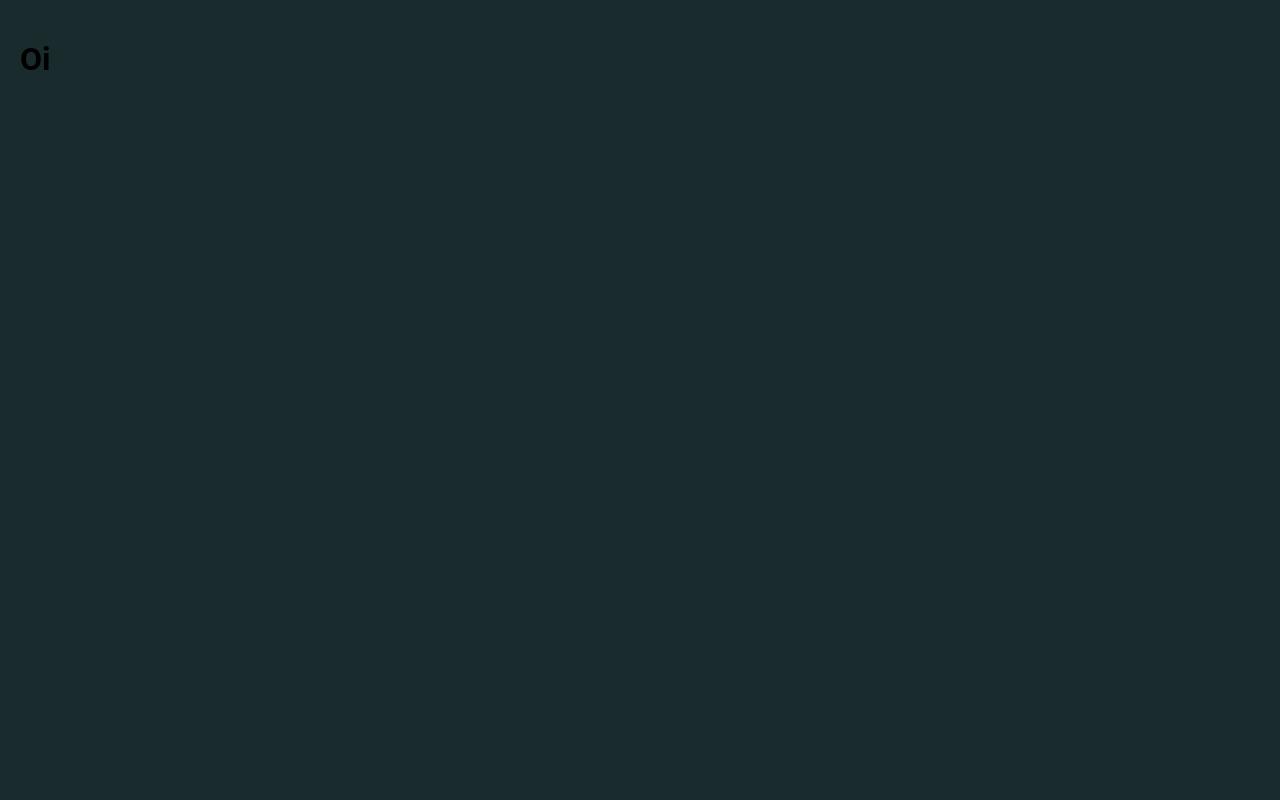
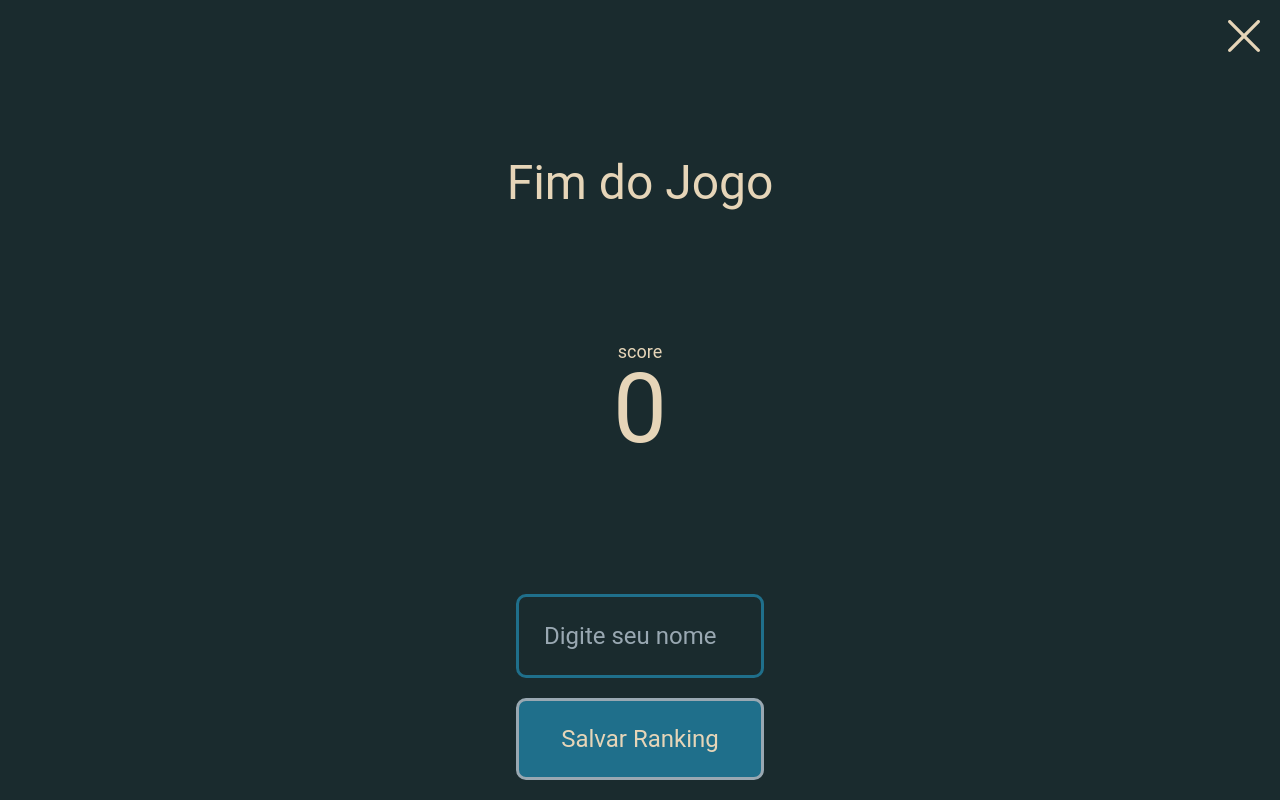
Before and after one commit to jorgeolvr/JS-G3N1U5, a React (Create React App) app: page /end in a window 1280 px wide. Built offline with nearby package versions, Linux system fonts and the light colour scheme.

Commit message:
Projeto finalizado

```diff
--- /dev/null
+++ b/src/components/beginButton/index.js
@@ -0,0 +1,26 @@
+import React from "react";
+import styled from "styled-components/macro";
+
+import { ButtonText } from "../styles/TextStyles";
+
+export default function BeginButton(props) {
+  const { title } = props;
+
+  return (
+    <ButtonWrapper>
+      <Button>{title}</Button>
+    </ButtonWrapper>
+  );
+}
+
+const ButtonWrapper = styled.div`
+  background: #1f6f8b;
+  border: 3px solid #99a8b2;
+  box-sizing: border-box;
+  border-radius: 10px;
+`;
+
+const Button = styled(ButtonText)`
+  text-align: center;
+  color: #e6d5b8;
+`;
--- /dev/null
+++ b/src/components/input/index.js
@@ -0,0 +1,30 @@
+import React from "react";
+import styled from "styled-components/macro";
+
+import { InputText } from "../styles/TextStyles";
+
+export default function Input(props) {
+  const { placeholder, value, onChange } = props;
+
+  return (
+    <Content placeholder={placeholder} value={value} onChange={onChange} />
+  );
+}
+
+const Content = styled(InputText)`
+  width: 100%;
+  background: none;
+  border: 3px solid #1f6f8b;
+  box-sizing: border-box;
+  border-radius: 10px;
+  color: #99a8b2;
+
+  &::placeholder {
+    color: #99a8b2;
+  }
+
+  &:focus {
+    color: #99a8b2;
+    outline: none;
+  }
+`;
--- a/src/components/button/index.js
+++ b/src/components/sendButton/index.js
@@ -3,10 +3,17 @@ import styled from "styled-components/macro";
 
 import { ButtonText } from "../styles/TextStyles";
 
-export default function Button() {
+export default function SendButton(props) {
+  const { title, onClick } = props;
   return (
     <ButtonWrapper>
-      <Title>Iniciar Jogo</Title>
+      <Button
+        onClick={() => {
+          onClick();
+        }}
+      >
+        {title}
+      </Button>
     </ButtonWrapper>
   );
 }
@@ -18,7 +25,12 @@ const ButtonWrapper = styled.div`
   border-radius: 10px;
 `;
 
-const Title = styled(ButtonText)`
+const Button = styled(ButtonText)`
   text-align: center;
   color: #e6d5b8;
+  -moz-user-select: none;
+  -webkit-user-select: none;
+  -ms-user-select: none;
+  user-select: none;
+  -o-user-select: none;
 `;
--- a/src/components/styles/TextStyles.js
+++ b/src/components/styles/TextStyles.js
@@ -7,3 +7,13 @@ export const ButtonText = styled.p`
   font-size: 24px;
   line-height: 28px;
 `;
+
+export const InputText = styled.input`
+  font-family: Roboto;
+  font-style: normal;
+  font-weight: normal;
+  font-size: 24px;
+  line-height: 28px;
+  padding: 25px;
+  margin-bottom: 20px;
+`;
--- /dev/null
+++ b/src/context.js
@@ -0,0 +1,3 @@
+import { createContext } from "react";
+
+export const Context = createContext(null);
--- a/src/pages/EndPage.js
+++ b/src/pages/EndPage.js
@@ -1,6 +1,167 @@
-import React, { useState, useEffect } from "react";
+import React, { useContext } from "react";
+import { Context } from "../context";
+
+import axios from "axios";
 import styled from "styled-components/macro";
 
+import { Link } from "react-router-dom";
+
+import Button from "../components/sendButton/index";
+import Input from "../components/input/index";
+import CloseImage from "../assets/close.svg";
+
 export default function EndPage() {
-  return <h1>Oi</h1>;
+  const { globalScore, userName, setUserName } = useContext(Context);
+
+  function handleSendRanking() {
+    axios
+      .post("https://us-central1-prova-front-letras.cloudfunctions.net/save", {
+        name: userName,
+        score: globalScore,
+      })
+      .then(function (response) {
+        alert("Seu ranking foi salvo com sucesso!", response);
+      });
+  }
+
+  return (
+    <Container>
+      <CloseWrapper>
+        <Navigator to="/">
+          <Close src={CloseImage} />
+        </Navigator>
+      </CloseWrapper>
+      <TitleWrapper>
+        <Title>Fim do Jogo</Title>
+      </TitleWrapper>
+      <ScoreWrapper>
+        <Text>score</Text>
+        <Score>{globalScore}</Score>
+      </ScoreWrapper>
+      <FooterWrapper>
+        <SafeArea />
+        <Column>
+          <Input
+            placeholder="Digite seu nome"
+            value={userName}
+            onChange={(event) => setUserName(event.target.value)}
+          />
+          <ButtonWrapper>
+            <Button title="Salvar Ranking" onClick={handleSendRanking} />
+          </ButtonWrapper>
+        </Column>
+        <SafeArea />
+      </FooterWrapper>
+    </Container>
+  );
 }
+
+const Container = styled.div`
+  display: flex;
+  height: 93vh;
+  flex-direction: column;
+  justify-content: flex-end;
+  align-items: center;
+
+  @media (min-width: 1000px) {
+    height: 95vh;
+  }
+`;
+
+const Title = styled.div`
+  font-family: Roboto;
+  font-style: normal;
+  font-weight: normal;
+  font-size: 48px;
+  line-height: 48px;
+  color: #e6d5b8;
+`;
+
+const CloseWrapper = styled.div`
+  display: flex;
+  flex: 1;
+  width: 100%;
+  align-items: flex-start;
+  justify-content: flex-end;
+`;
+
+const TitleWrapper = styled.div`
+  display: flex;
+  flex: 1;
+  width: 100%;
+  align-items: center;
+  justify-content: center;
+`;
+
+const Close = styled.img`
+  display: flex;
+  flex: 1;
+`;
+
+const ScoreWrapper = styled.div`
+  display: flex;
+  flex-direction: column;
+  flex: 3;
+  width: 100%;
+  align-items: center;
+  justify-content: center;
+`;
+
+const Text = styled.div`
+  font-family: Roboto;
+  font-style: normal;
+  font-weight: normal;
+  font-size: 18px;
+  line-height: 18px;
+  color: #e6d5b8;
+`;
+
+const Score = styled.div`
+  font-family: Roboto;
+  font-style: normal;
+  font-weight: normal;
+  font-size: 96px;
+  line-height: 96px;
+  color: #e6d5b8;
+`;
+
+const FooterWrapper = styled.div`
+  display: flex;
+  flex-direction: row;
+  flex: 2;
+  width: 100%;
+  align-items: flex-end;
+  justify-content: center;
+`;
+
+const SafeArea = styled.div`
+  flex: 0;
+
+  @media (min-width: 1000px) {
+    flex: 2;
+  }
+`;
+
+const ButtonWrapper = styled.div`
+  flex: 1;
+
+  &:hover {
+    cursor: pointer;
+  }
+`;
+
+const Column = styled.div`
+  display: flex;
+  flex: 1;
+  flex-direction: column;
+`;
+
+const Navigator = styled(Link)`
+  &:focus,
+  &:hover,
+  &:visited,
+  &:link,
+  &:active {
+    text-decoration: none;
+  }
+`;
--- a/src/pages/GamePage.js
+++ b/src/pages/GamePage.js
@@ -1,38 +1,35 @@
-import React, { useState, useEffect } from "react";
+import React, { useState, useEffect, useContext, useRef } from "react";
+import { Context } from "../context";
 import styled from "styled-components/macro";
 
 export default function GamePage({ history }) {
   var intervalIndex = 0;
   var arrayIndex = 0;
 
-  let timer = null;
-
+  let timerRef = useRef(null);
   const [number, setNumber] = useState(null);
   const [sequence, setSequence] = useState([Math.floor(Math.random() * 9) + 1]);
-  //var number = null;
-  //var sequence = [Math.floor(Math.random() * 9) + 1];
+
+  const { globalScore, setGlobalScore } = useContext(Context);
 
   useEffect(() => {
-    timer = setInterval(showNumbers, 3000);
-  }, [sequence, setSequence]);
+    timerRef.current = setInterval(showNumbers, 300);
 
     function showNumbers() {
       setNumber(sequence[intervalIndex]);
-    //number = sequence[intervalIndex];
       if (intervalIndex === sequence.length) {
-      clearInterval(timer);
+        clearInterval(timerRef.current);
       } else {
         intervalIndex++;
       }
     }
+  }, [sequence, setSequence, intervalIndex]);
 
   function verifyClickedNumber(value) {
     if (arrayIndex === sequence.length - 1 && value === sequence[arrayIndex]) {
-      // Marca ponto com state global e adiciona um novo número
-      //sequence.push([...sequence, Math.floor(Math.random() * 9) + 1]);
       setSequence([...sequence, Math.floor(Math.random() * 9) + 1]);
+      setGlobalScore(globalScore + 1);
     } else if (value !== sequence[arrayIndex]) {
-      // Perde o jogo
       history.push("/end");
     } else {
       arrayIndex++;
@@ -43,11 +40,9 @@ export default function GamePage({ history }) {
     <Container>
       <SafeArea />
       <BoxWrapper>
-        <BoxSafeArea />
         <Box>
           <BoxText>{number}</BoxText>
         </Box>
-        <BoxSafeArea />
       </BoxWrapper>
       <SafeArea />
       <PadWrapper>
@@ -102,17 +97,9 @@ const Container = styled.div`
 const BoxWrapper = styled.div`
   display: flex;
   flex-direction: row;
-  flex: 2;
-  width: 100%;
+  width: 25vh;
+  height: 25vh;
   justify-content: center;
-`;
-
-const BoxSafeArea = styled.div`
-  flex: 2;
-
-  @media (min-width: 1000px) {
-    flex: 3;
-  }
 `;
 
 const PadSafeArea = styled.div`
@@ -189,6 +176,12 @@ const PadText = styled.div`
   font-size: 60px;
   height: 100%;
 
+  -moz-user-select: none;
+  -webkit-user-select: none;
+  -ms-user-select: none;
+  user-select: none;
+  -o-user-select: none;
+
   ${Button}:active & {
     color: #e6d5b8;
   }
@@ -200,6 +193,7 @@ const PadText = styled.div`
 
 const SafeArea = styled.div`
   flex: 1;
+
   @media (min-width: 1000px) {
     flex: 1;
   }
--- a/src/pages/InitialPage.js
+++ b/src/pages/InitialPage.js
@@ -1,14 +1,22 @@
-import React from "react";
+import React, { useEffect, useContext } from "react";
 import styled from "styled-components/macro";
 
+import { Context } from "../context";
 import { Link } from "react-router-dom";
 
-import Button from "../components/button/index";
+import Button from "../components/beginButton/index";
 
 import LogoImage from "../assets/logo.svg";
 import RankingImage from "../assets/ranking.svg";
 
 export default function InitialPage() {
+  const { setGlobalScore, setUserName } = useContext(Context);
+
+  useEffect(() => {
+    setGlobalScore(0);
+    setUserName("");
+  });
+
   return (
     <Container>
       <RankingWrapper>
@@ -23,7 +31,7 @@ export default function InitialPage() {
         <SafeArea />
         <ButtonWrapper>
           <Navigator to="/play">
-            <Button />
+            <Button title="Iniciar Jogo" />
           </Navigator>
         </ButtonWrapper>
         <SafeArea />
@@ -34,7 +42,7 @@ export default function InitialPage() {
 
 const Container = styled.div`
   display: flex;
-  height: 80vh;
+  height: 93vh;
   flex-direction: column;
   justify-content: flex-end;
   align-items: center;
--- a/src/pages/RankingPage.js
+++ b/src/pages/RankingPage.js
@@ -42,7 +42,10 @@ export default function RankingPage() {
               <Name>{list.name}</Name>
             </ItemName>
             <ItemScore>
-              <Score>{list.score}</Score>
+              <ScoreWrapper>
+                <Score>{list.score}</Score>
+              </ScoreWrapper>
+              <ScoreSafeArea />
             </ItemScore>
           </ListItem>
         ))}
@@ -61,7 +64,6 @@ const ListWrapper = styled.div`
   flex: 1;
   flex-direction: column;
   align-items: center;
-  //background-color: purple;
 `;
 
 const ListItem = styled.div`
@@ -90,7 +92,7 @@ const ItemName = styled.div`
   padding: 0px 25px 0px;
 
   @media (min-width: 1000px) {
-    flex: 2;
+    flex: 3;
   }
 `;
 
@@ -101,7 +103,7 @@ const ItemScore = styled.div`
   justify-content: flex-end;
 
   @media (min-width: 1000px) {
-    justify-content: flex-start;
+    justify-content: flex-end;
     flex: 3;
   }
 `;
@@ -155,6 +157,24 @@ const SafeArea = styled.div`
   flex: 1;
 `;
 
+const ScoreSafeArea = styled.div`
+  display: flex;
+  flex: 0;
+
+  @media (min-width: 1000px) {
+    flex: 12;
+  }
+`;
+
+const ScoreWrapper = styled.div`
+  display: flex;
+  flex: 1;
+
+  @media (min-width: 1000px) {
+    justify-content: flex-end;
+  }
+`;
+
 const Navigator = styled(Link)`
   &:focus,
   &:hover,
--- a/src/routes.js
+++ b/src/routes.js
@@ -1,5 +1,6 @@
-import React from "react";
+import React, { useState } from "react";
 import { BrowserRouter as Router, Switch, Route } from "react-router-dom";
+import { Context } from "./context";
 
 import InitialPage from "./pages/InitialPage";
 import GamePage from "./pages/GamePage";
@@ -7,13 +8,19 @@ import RankingPage from "./pages/RankingPage";
 import EndPage from "./pages/EndPage";
 
 export default function Routes() {
+  const [globalScore, setGlobalScore] = useState(0);
+  const [userName, setUserName] = useState("");
+  const context = { globalScore, setGlobalScore, userName, setUserName };
+
   return (
     <Router>
       <Switch>
-        <Route path="/" exact component={InitialPage} />
-        <Route path="/play" component={GamePage} />
-        <Route path="/ranking" component={RankingPage} />
-        <Route path="/end" component={EndPage} />
+        <Context.Provider value={context}>
+          <Route path="/" exact component={InitialPage} />
+          <Route path="/play" component={GamePage} />
+          <Route path="/ranking" component={RankingPage} />
+          <Route path="/end" component={EndPage} />
+        </Context.Provider>
       </Switch>
     </Router>
   );
```
Also changed, not shown: public/index.html (+0 -30 lines), src/assets/close.svg (added), 1 other file (tests, documents, lock files or other folders). Lines whose indentation alone changed are shown as unchanged.
